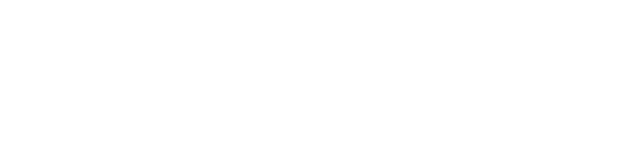
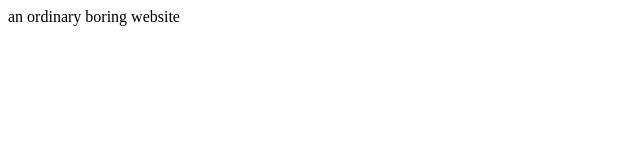
Before and after one commit to Stifya/stifya.github.io, a plain HTML site: page index.html in a window 1280 px wide. Shown: the whole page, without its empty margins (0-640 px from the left). Drawn offline with Linux system fonts and the light colour scheme.

Commit message:
Update index.html

```diff
--- a/index.html
+++ b/index.html
@@ -3,9 +3,9 @@
 <head>
     <meta charset="UTF-8">
     <meta name="viewport" content="width=device-width, initial-scale=1.0">
-    <title>Document</title>
+    <title>An Asshole Cat's Website</title>
 </head>
 <body>
-    <title>its hip to fuck bees</title>
+    an ordinary boring website
 </body>
 </html>
```
